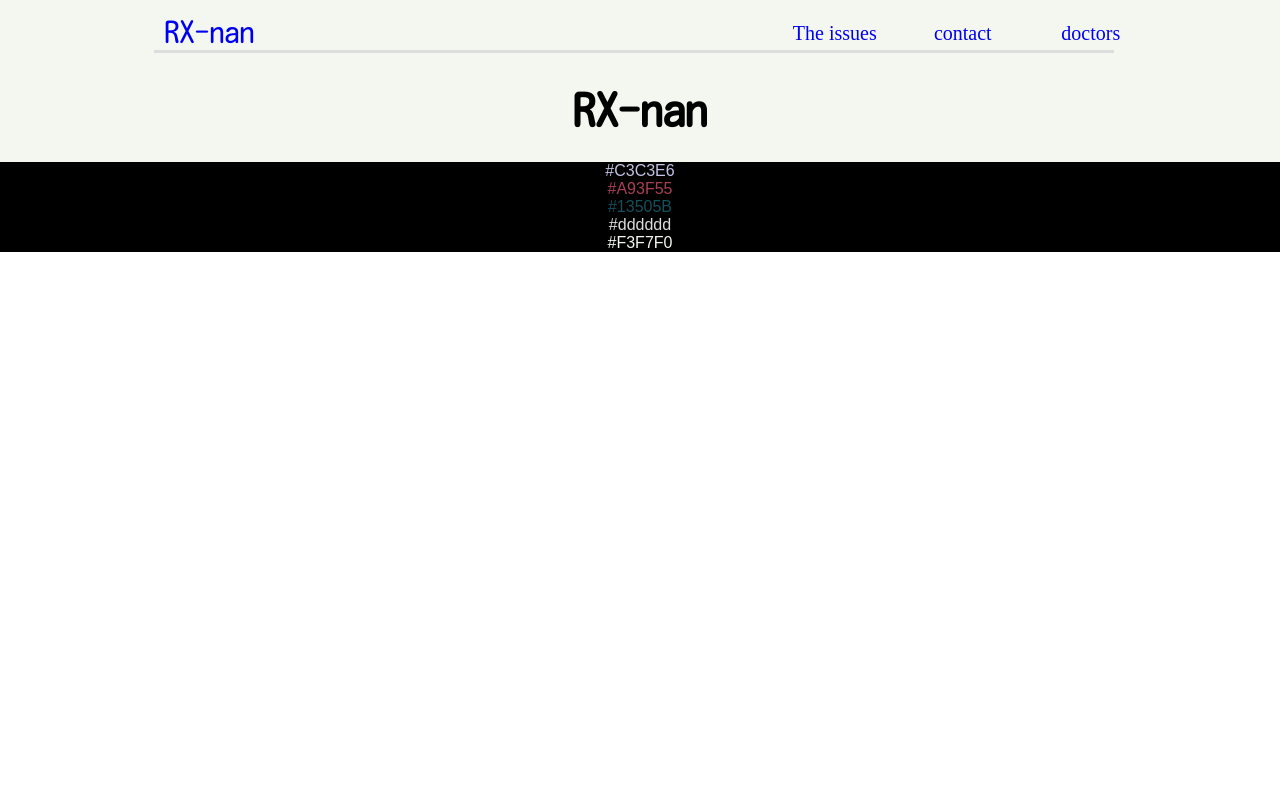
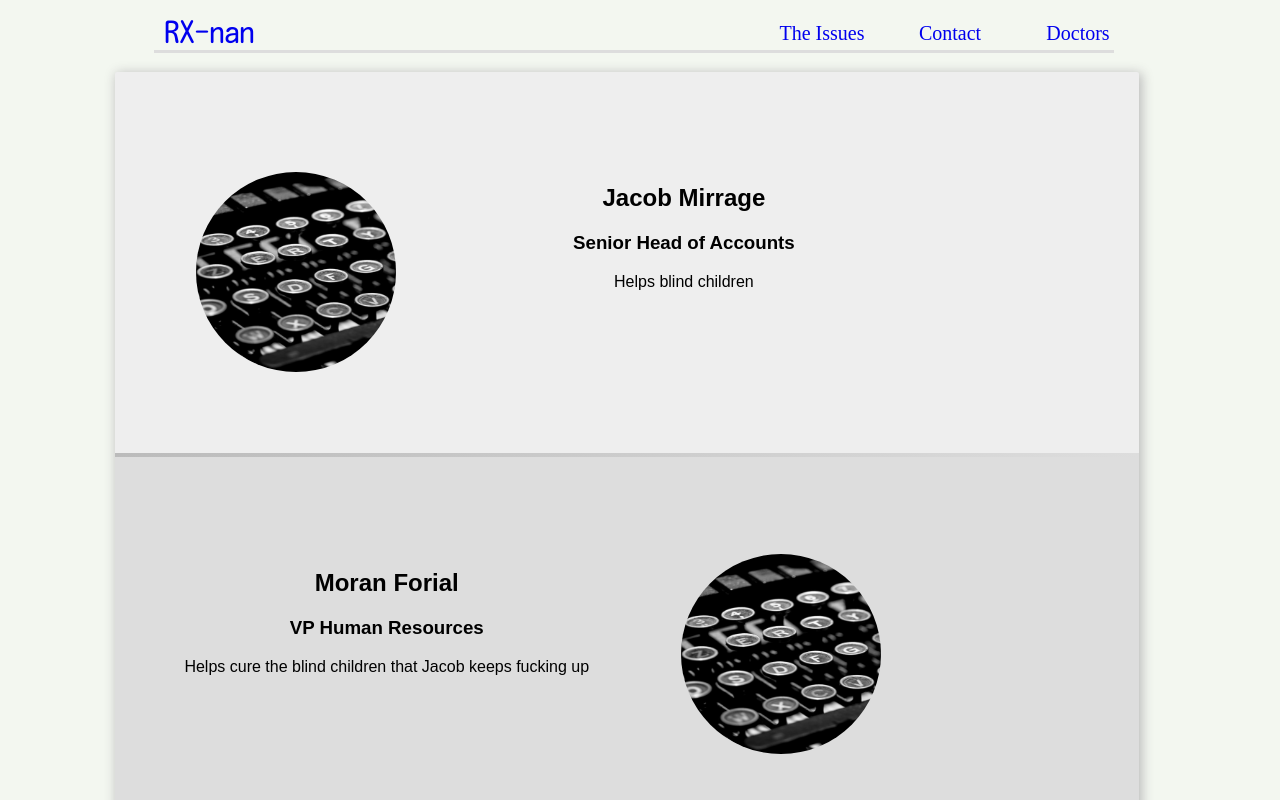
Before and after one commit to nikfrank/rx-nan, a React (Create React App) app: page /issues in a window 1280 px wide. Before the commit this address led to /home. Shown: the top 800 px of the page. Built offline with nearby package versions, Linux system fonts and the light colour scheme; a web font is replaced by a local one.

Commit message:
changed the background corectly

```diff
--- a/src/About.js
+++ /dev/null
@@ -1,53 +0,0 @@
-import React, {Component} from 'react';
-import typewriter from './typewriterFix.jpg';
-import './About.css';
-
-class About extends Component {
-  render() {
-    return(
-      <div className='about-tiles'>
-
-        <div className='about-jacob about-tile'>
-          <div className='about-img-div'>
-            <img src={typewriter} alt='temporary img'/>
-          </div>
-          <ul>
-            <li><h2>Jacob Mirrage</h2></li>
-            <li><h3>Senior Head of Accounts</h3></li>
-            <li>Helps blind children</li>
-          </ul>
-        </div>
-
-        <div className='about-page-border-1' />
-
-        <div className='about-moran about-tile'>
-          <ul>
-            <li><h2>Moran Forial</h2></li>
-            <li><h3>VP Human Resources</h3></li>
-            <li>Helps cure the blind children that Jacob keeps fucking up</li>
-          </ul>
-          <div className='about-img-div'>
-            <img src={typewriter} alt='temporary img'/>
-          </div>
-        </div>
-
-        <div className='about-page-border-2'/>
-
-        <div className='about-ferkin about-tile'>
-          <div className='about-img-div'>
-            <img src={typewriter} alt='temporary img'/>
-          </div>
-          <ul>
-            <li><h2>Ferkin Yermim</h2></li>
-            <li><h3>CTO</h3></li>
-            <li>literally doesn't care about anything</li>
-          </ul>
-        </div>
-
-      </div>
-
-    );
-  }
-}
-
-export default About;
--- a/src/App.css
+++ b/src/App.css
@@ -1,6 +1,14 @@
 .App {
   text-align: center;
   background-color:#F3F7F0;
+}
+
+body {
+  background-color: #f3f7f0
+}
+
+.page {
+  background-color: #f3f7f0
 }
 
 .App h1 {
@@ -40,7 +48,7 @@ nav a div {
 
 .logo {
   margin-left: -1.5vw;
-  padding-right: 38vw;
+  padding-right: 37vw;
   width: 150px;
   font-family: 'Kosugi Maru', regular;
   font-size: 30px;
--- a/src/App.js
+++ b/src/App.js
@@ -9,7 +9,7 @@ Redirect,
 } from 'react-router-dom';
 import Home from './Home';
 import Work from './Work';
-import About from './About';
+import Issues from './Issues';
 import Contact from './Contact';
 
 
@@ -19,18 +19,18 @@ class App extends Component {
   render() {
     return (
       <Router>
-        <div className="App">
+        <div className="App page">
           <nav>
             <NavLink to="/home"><div className="logo">RX-nan</div></NavLink>
-            <NavLink to="/about"><div>The issues</div></NavLink>
+            <NavLink to="/issues"><div>The Issues</div></NavLink>
 
-            <NavLink to="/contact"><div>contact</div></NavLink>
-            <NavLink to="/contact"><div>doctors</div></NavLink>
+            <NavLink to="/contact"><div>Contact</div></NavLink>
+            <NavLink to="/contact"><div>Doctors</div></NavLink>
           </nav>
           <Switch>
             <Route exact path="/home" component={Home}/>
             <Route exact path="/work" component={Work}/>
-            <Route exact path="/about" component={About}/>
+            <Route exact path="/issues" component={Issues}/>
             <Route exact path="/contact" component={Contact}/>
             <Redirect from='/' to='/home'/>
           </Switch>
--- a/src/Contact.js
+++ b/src/Contact.js
@@ -25,7 +25,7 @@ class Contact extends Component {
      const { userName, email, telNo1, telNo2, telNo3, message } = this.state;
 
     return(
-      <div>
+      <div className='page'>
         <div className="form-container">
           <div className="form-style-2">
             <div className="form-style-2-heading">One huge step towards building your brand...</div>
--- a/src/Home.js
+++ b/src/Home.js
@@ -4,7 +4,7 @@ import Carousel from './Carousel';
 class Home extends Component{
   render(){
     return(
-      <div>
+      <div className='page'>
         <h1>RX-nan</h1>
         <div className = "blurb" style={{backgroundColor:'black'}}>
           <div style={{color:'#C3C3E6'}}>#C3C3E6</div>
--- /dev/null
+++ b/src/Issues.js
@@ -0,0 +1,54 @@
+import React, {Component} from 'react';
+import typewriter from './typewriterFix.jpg';
+import './Issues.css';
+
+class Issues extends Component {
+  render() {
+    return(
+      <div className='page'>
+        <div className='about-tiles'>
+
+          <div className='about-jacob about-tile'>
+            <div className='about-img-div'>
+              <img src={typewriter} alt='temporary img'/>
+            </div>
+            <ul>
+              <li><h2>Jacob Mirrage</h2></li>
+              <li><h3>Senior Head of Accounts</h3></li>
+              <li>Helps blind children</li>
+            </ul>
+          </div>
+
+          <div className='about-page-border-1' />
+
+          <div className='about-moran about-tile'>
+            <ul>
+              <li><h2>Moran Forial</h2></li>
+              <li><h3>VP Human Resources</h3></li>
+              <li>Helps cure the blind children that Jacob keeps fucking up</li>
+            </ul>
+            <div className='about-img-div'>
+              <img src={typewriter} alt='temporary img'/>
+            </div>
+          </div>
+
+          <div className='about-page-border-2'/>
+
+          <div className='about-ferkin about-tile'>
+            <div className='about-img-div'>
+              <img src={typewriter} alt='temporary img'/>
+            </div>
+            <ul>
+              <li><h2>Ferkin Yermim</h2></li>
+              <li><h3>CTO</h3></li>
+              <li>literally doesn't care about anything</li>
+            </ul>
+          </div>
+
+        </div>
+      </div>
+    );
+  }
+}
+
+export default Issues;
--- a/src/Work.js
+++ b/src/Work.js
@@ -32,7 +32,7 @@ class Work extends Component {
   render() {
     console.log(this.state)
     return(
-      <div>
+      <div className='page'>
 
         <img src={typewriter} onClick={()=>this.setReadMore(true)}/>
 
```
Also changed, not shown: src/Issues.css (renamed from src/About.css).
